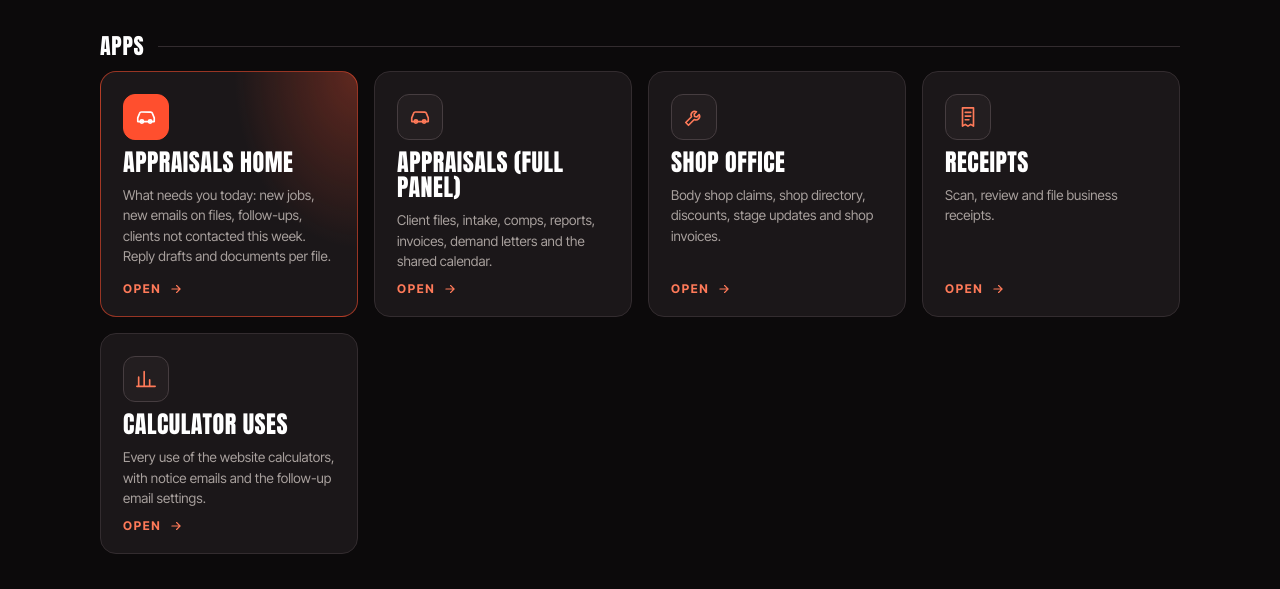
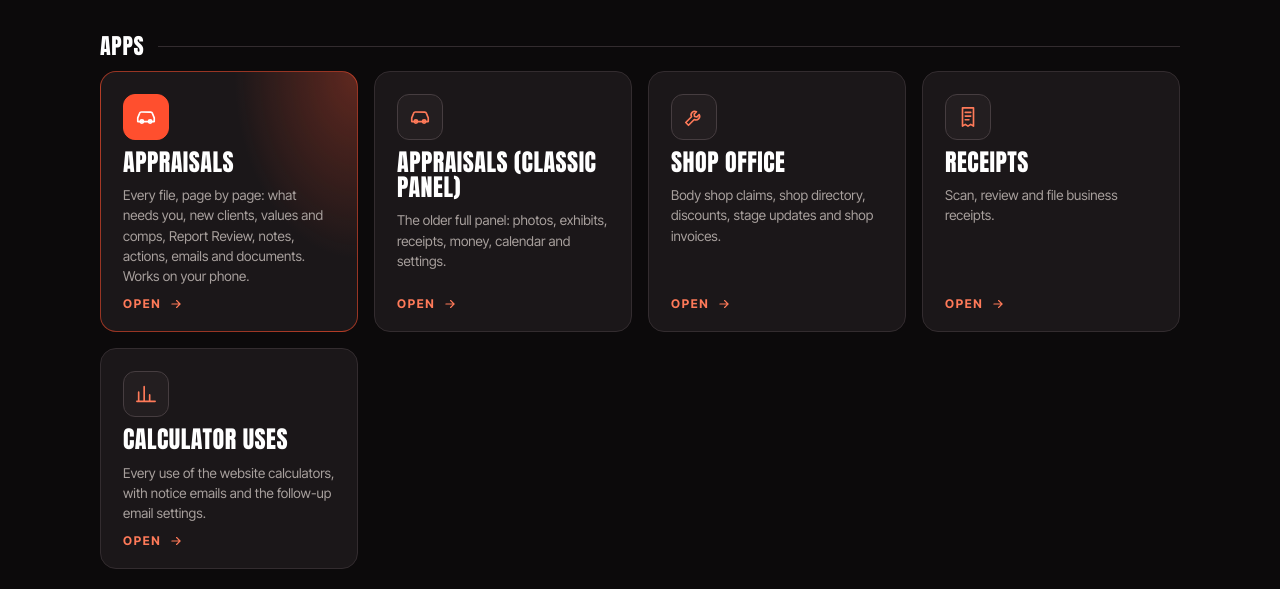
Before and after one commit to estimateconsultants/team-hub, a plain HTML site: page index.html in a window 1280 px wide. Shown: the part 223-812 px from the top of the page. Drawn offline with Linux system fonts and the light colour scheme.

Commit message:
Team page: Appraisals opens the new page-by-page app; classic panel kept
Co-Authored-By: Claude Opus 5.5 <noreply@anthropic.com>
Claude-Session: https://claude.ai/code/session_01BkRXjJAAvViS1RfTJYWgSQ

```diff
--- a/index.html
+++ b/index.html
@@ -207,10 +207,10 @@
   };
 
   var APPS = [
-    { id: 'hub', name: 'Appraisals Home', icon: I.car, feature: true, url: APPRAISAL + '?app=hub',
-      desc: 'What needs you today: new jobs, new emails on files, follow-ups, clients not contacted this week. Reply drafts and documents per file.' },
-    { id: 'appraisals', name: 'Appraisals (full panel)', icon: I.car, url: APPRAISAL,
-      desc: 'Client files, intake, comps, reports, invoices, demand letters and the shared calendar.' },
+    { id: 'hub', name: 'Appraisals', icon: I.car, feature: true, url: APPRAISAL,
+      desc: 'Every file, page by page: what needs you, new clients, values and comps, Report Review, notes, actions, emails and documents. Works on your phone.' },
+    { id: 'appraisals', name: 'Appraisals (classic panel)', icon: I.car, url: APPRAISAL + '?app=classic',
+      desc: 'The older full panel: photos, exhibits, receipts, money, calendar and settings.' },
     { id: 'shops', name: 'Shop Office', icon: I.shop, url: SHOPS,
       desc: 'Body shop claims, shop directory, discounts, stage updates and shop invoices.' },
     { id: 'receipts', name: 'Receipts', icon: I.rcpt, url: APPRAISAL + '?app=receipts',
```
